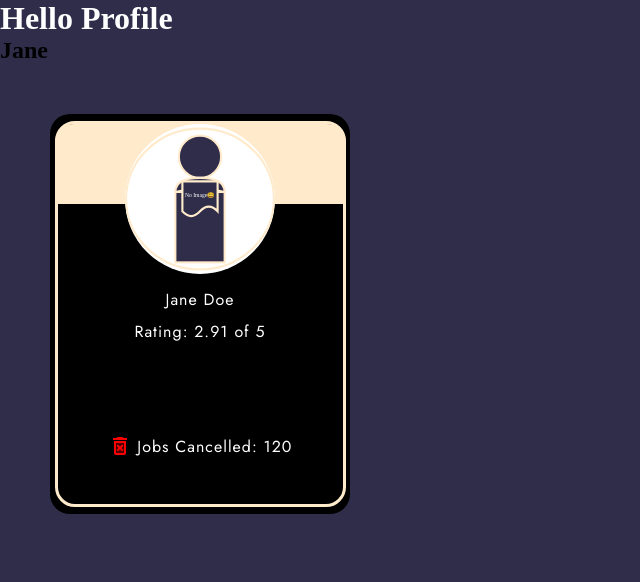
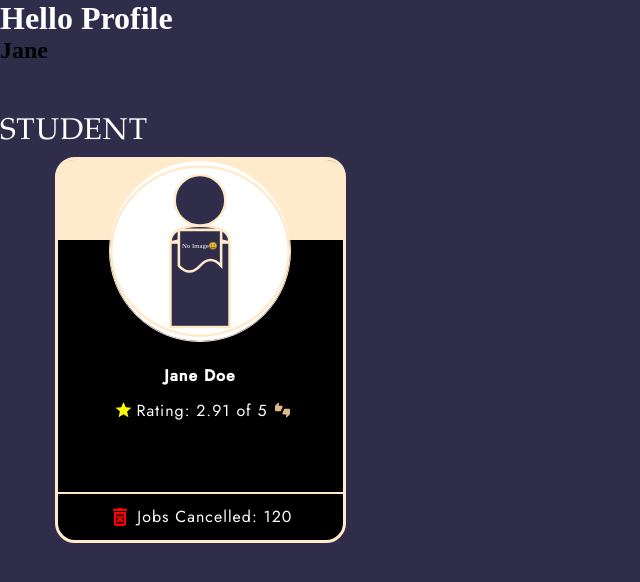
Before and after one commit to Mariie97/Capstone-QWERTY-Dev-Solutions-Team, a React (Create React App) app in the folder parapido-gui/: page /profile in a window 1280 px wide. Shown: the top 582 px of the page, without its empty margins (0-640 px from the left). Built offline with nearby package versions, Linux system fonts and the light colour scheme.

Commit message:
vm froze commit to save changes of top lettering in card before shutdown

```diff
--- a/parapido-gui/src/Components/ProfileCard.js
+++ b/parapido-gui/src/Components/ProfileCard.js
@@ -2,7 +2,8 @@ import React from 'react'
 import default_picture from '../Static/Images/defaultprofilepicture.svg'
 import  '../Layouts/ProfileCard.css'
 import DeleteTwoTone from "@material-ui/icons/DeleteForeverTwoTone"
-
+import ThumbsUpDownIcon from '@material-ui/icons/ThumbsUpDown';
+import StarIcon from '@material-ui/icons/Star';
 
 const ProfileCard = (props) => {
 
@@ -12,47 +13,79 @@ const ProfileCard = (props) => {
     const last_name = "Doe"
     const rating_value = "2.91"
     const cancelled_jobs = 120;
+    const account_type = 2;
+
+    let acc_type;
+
+    if(account_type === 1 ){
+        acc_type = "CLIENT";
+    }
+    else if(account_type === 2){
+        acc_type = "STUDENT"
+    }
+    else{
+        acc_type = "ADMIN"
+    }
 
 
 
     return (
+
+        <React.Fragment>
+        <div className= "top-card-lettering"> {acc_type} </div>
         <div className="body-profile">
-
         <div className = "card">
 
                 <div className = "box-top">
-                    <img className = "profile-image" style={image_resize_margin} src= {default_picture} alt="profile" />
+                    <img className = "profile-image" style={image_resize} src= {default_picture} alt="profile" />
                 </div>
 
                 <ul className = "header-list">
-                   <li> {user_name} {last_name} </li>
-                   <li> Rating: { rating_value} of 5 </li>
+                   <li style= {{fontWeight : "bold"}}> {user_name} {last_name} </li>
+                   <li> <StarIcon style = {staricon}/> Rating: { rating_value} of 5 <ThumbsUpDownIcon style = {thumbsupdown}/></li>
                 </ul>
 
-                <p> <DeleteTwoTone style={trashcan} /> Jobs Cancelled: {cancelled_jobs} </p>
+                {/* footer */}
+
+
+                <p className="footer-line"> <DeleteTwoTone style={trashcan} /> Jobs Cancelled: {cancelled_jobs} </p>
+
 
         </div>
 
         </div>
 
-
+        </React.Fragment>
     )
 }
 
-// small elements css
+// small icons & elements css
 
 const trashcan = {
     color: "red",
     position: "relative",
-    top: 6,
+    top: 7,
 }
 
-const image_resize_margin = {
-    height: 150,
-    width: 150,
-    marginTop: 0,
-    marginBottom: 5
+const thumbsupdown = {
+    color: "burlywood",
+    position: "relative",
+    width: 15,
+    top: 6,
+    left:2
+}
 
+const staricon = {
+    color: "yellow",
+    position: "relative",
+    width: 19,
+    top: 6,
+    left:2
+}
+
+const image_resize = {
+    height: 180,
+    width: 180,
 }
 
 
--- a/parapido-gui/src/Layouts/ProfileCard.css
+++ b/parapido-gui/src/Layouts/ProfileCard.css
@@ -1,6 +1,6 @@
 @import url("https://fonts.googleapis.com/css2?family=Jost:wght@200;300;400;500");
-
-/* black box on the back */
+@import url("https://fonts.googleapis.com/css2?family=Cormorant+Garamond:ital,wght@0,400;0,600;1,300;1,500&display=swap");
+/* invisible parent box on the back */
 
 .body-profile {
 	box-sizing: border-box;
@@ -9,14 +9,15 @@
 	height: 400px;
 	display: grid;
 	place-items: center;
-	background-color: black;
+	/* testing */
+	/* background-color: black; */
 	letter-spacing: 1px;
 	line-height: 1.5;
 
 	margin-left: 50px;
 }
 
-/* invisible square holding text and image inside */
+/* square holding text and image inside */
 
 .card {
 	/* testing */
@@ -25,29 +26,26 @@
 	width: 95%;
 	height: 95%;
 	color: white;
-
+	background-color: black;
 	font-family: "Jost";
 	font-weight: "bold";
-
 	display: flex;
 	flex-direction: column;
-
 	text-align: center;
 	place-items: center;
 	border: 3px solid #ffebcc;
-
 	border-radius: 20px;
 }
 
-/*header text */
+/* header text username and rating */
 
 .header-list {
 	display: flex;
 	flex-direction: column;
 	list-style: none;
 	margin: 0;
-	margin-top: 80px;
-	margin-bottom: 80px;
+	margin-top: 120px;
+	margin-bottom: 65px;
 	padding: 0px;
 	line-height: 2;
 }
@@ -56,14 +54,37 @@
 
 .profile-image {
 	border-radius: 50%;
+	border: 0.5mm solid #ffebcc;
 }
 
-/* box on header */
+/* box in header */
 
 .box-top {
-	width: 290.99px;
+	width: 290px;
 	height: 80px;
 	background: #ffebcc;
 	border-top-left-radius: 19px;
 	border-top-right-radius: 19px;
 }
+
+/*footer line */
+
+.footer-line {
+	flex-wrap: wrap;
+	width: 100%;
+	flex-basis: 100%;
+	border-top: 2px solid #ffebcc;
+
+	/* moves the box inside the box in the footer */
+	padding-bottom: 0px;
+	padding-top: 4px;
+}
+
+/* top card lettering */
+
+.top-card-lettering {
+	font-family: "Garamond";
+	color: white;
+	font-size: 30px;
+	letter-spacing: 1px;
+}
```
